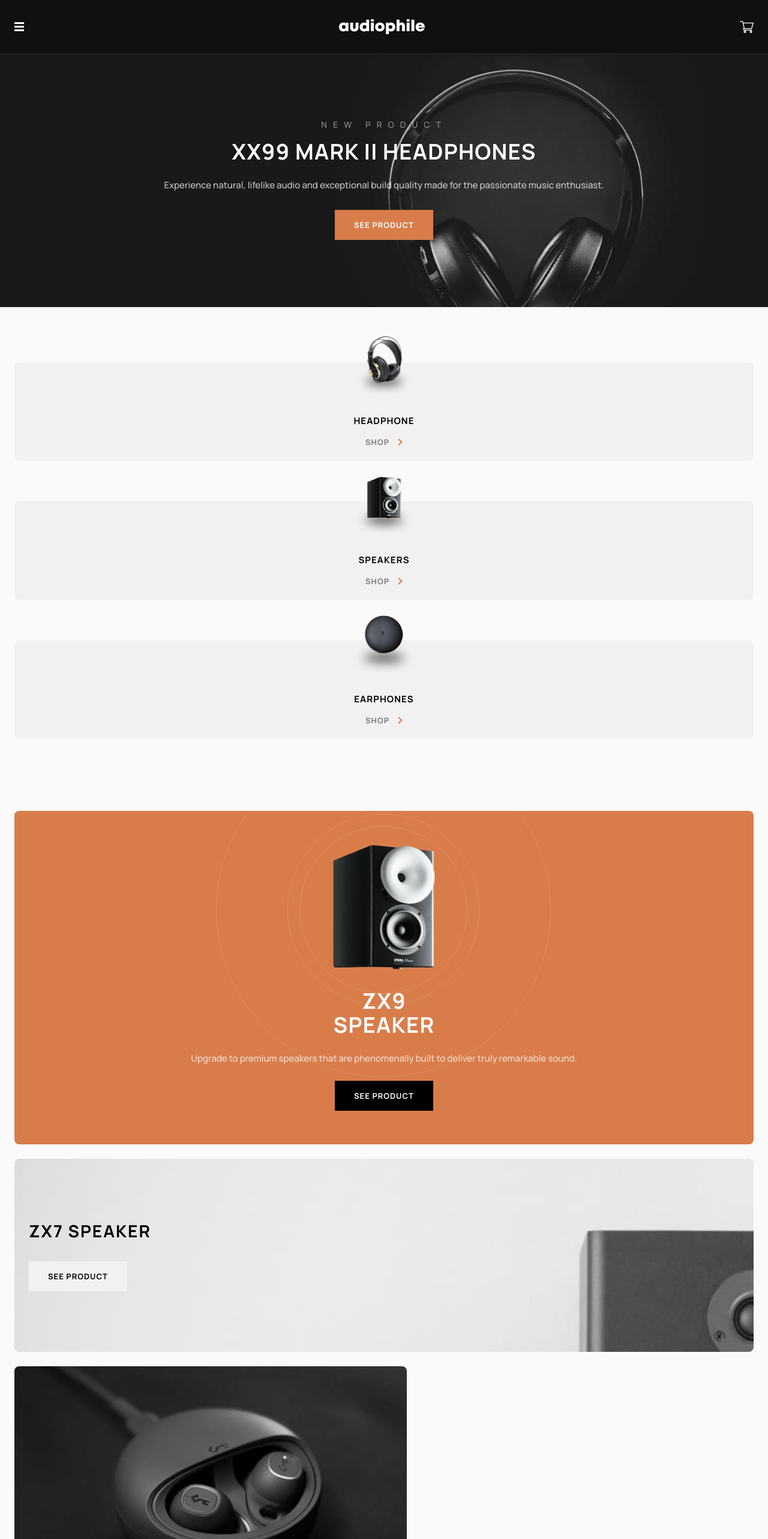
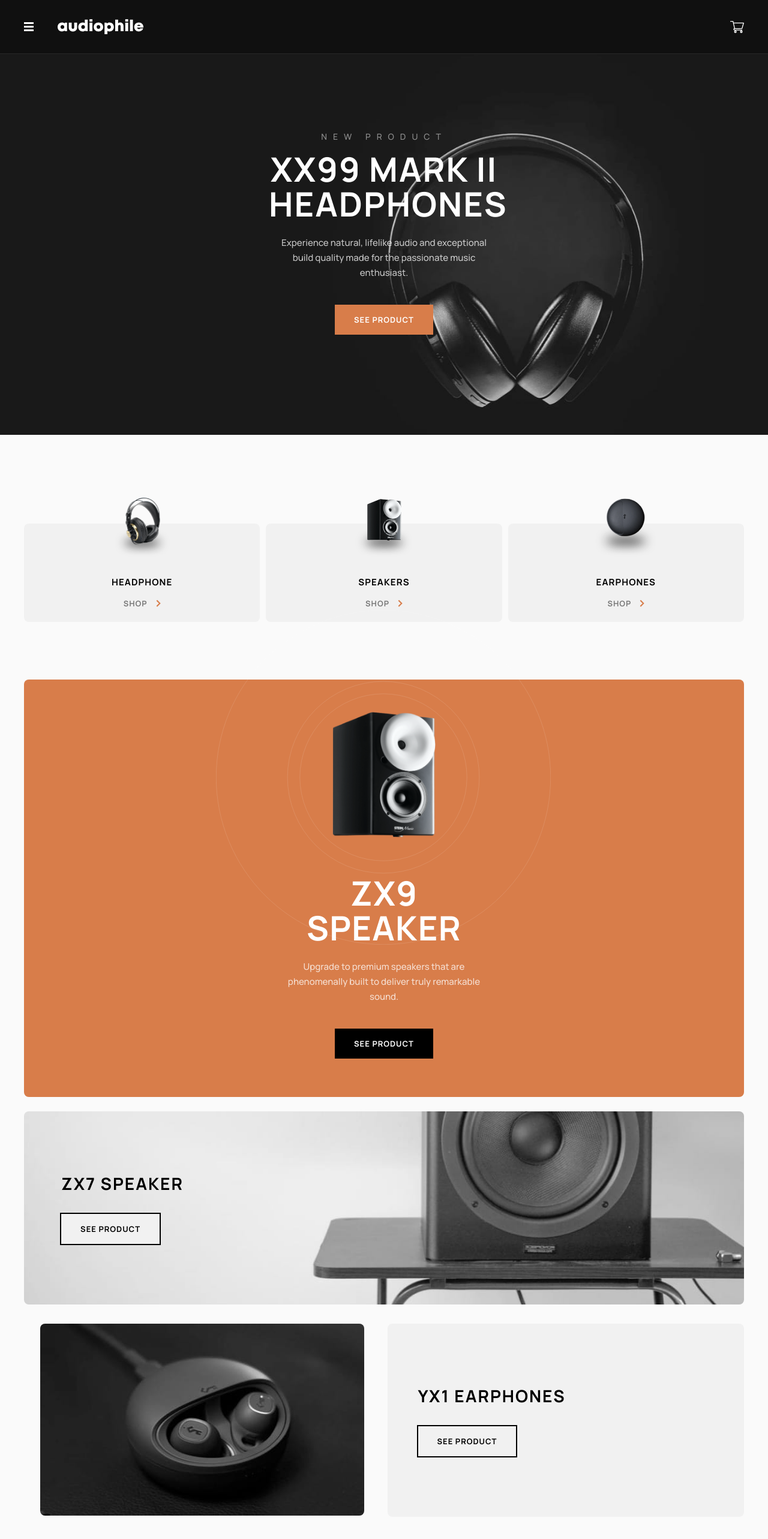
Before and after one commit to nishanth1596/audiophile-ecommerce-website, a React (Vite) app: page / in a window 1280 px wide. Shown: the top 2566 px of the page at 60% size. Built offline with nearby package versions, Linux system fonts and the light colour scheme.

Commit message:
feat: improved responsiveness for header, heroSection, main and gallery section

```diff
--- a/src/feature/Product/ProductShowcase.tsx
+++ b/src/feature/Product/ProductShowcase.tsx
@@ -1,23 +1,43 @@
 import SeeProductNavLink from "../../ui/SeeProductNavLink";
 
+import patternCircles from "/assets/home/desktop/pattern-circles.svg";
+import GallerySection from "../../ui/GallerySection";
+
+// ZX9 Speaker Images
 import zx9SpeakerMobileImg from "/assets/home/mobile/image-speaker-zx9.png";
-import patternCircles from "/assets/home/desktop/pattern-circles.svg";
+import zx9SpeakerTabletImg from "/assets/home/tablet/image-speaker-zx9.png";
+import zx9SpeakerDesktopImg from "/assets/home/desktop/image-speaker-zx9.png";
+
+// YX1 Earphones Images
 import earphonesMobileImg from "/assets/home/mobile/image-earphones-yx1.jpg";
-import GallerySection from "../../ui/GallerySection";
+import earphonesTabletImg from "/assets/home/tablet/image-earphones-yx1.jpg";
+import earphonesDesktopImg from "/assets/home/desktop/image-earphones-yx1.jpg";
 
 function ProductShowcase() {
   return (
     <>
       <GallerySection mobile={false} />
 
-      <section className="mx-6 mt-[7.5rem]">
-        <article className="bg-PrimaryColor flex flex-col items-center rounded-lg py-14 text-center">
+      <section className="mx-6 mt-[7.5rem] sm:mx-10 sm:mt-24">
+        <article className="bg-PrimaryColor flex flex-col items-center rounded-lg py-14 text-center sm:pt-[54px] sm:pb-16">
           <div className="relative w-[10.75rem]">
+            <picture>
+              <source srcSet={zx9SpeakerMobileImg} media="(max-width:767px)" />
+              <source
+                srcSet={zx9SpeakerTabletImg}
+                media="(min-width:767px) and (max-width:1023px)"
+              />
+              <source
+                srcSet={zx9SpeakerDesktopImg}
+                media="(min-width:1024px)"
+              />
+
               <img
                 src={zx9SpeakerMobileImg}
                 alt="ZX9 Speaker"
                 className="w-full"
               />
+            </picture>
             <img
               src={patternCircles}
               alt=""
@@ -25,11 +45,11 @@ function ProductShowcase() {
             />
           </div>
 
-          <h3 className="text-White mt-8 px-6 text-4xl leading-10 font-bold tracking-[1.29px] uppercase">
+          <h3 className="text-White mt-8 px-6 text-4xl leading-10 font-bold tracking-[1.29px] uppercase sm:mt-16 sm:text-[3.5rem] sm:leading-[3.63rem]">
             Zx9 <span className="block">speaker</span>
           </h3>
 
-          <p className="text-White mt-6 mb-6 px-6">
+          <p className="text-White mt-6 mb-6 px-6 sm:mb-10 sm:max-w-96">
             Upgrade to premium speakers that are phenomenally built to deliver
             truly remarkable sound.
           </p>
@@ -42,30 +62,38 @@ function ProductShowcase() {
           />
         </article>
 
-        <article className="bg-LightGray speakerBackgroundImg mt-6 rounded-lg px-6 py-[6.31rem]">
+        <article className="bg-LightGray speakerBackgroundImg mt-6 rounded-lg px-6 py-[6.31rem] sm:px-[3.88rem]">
           <h4 className="mb-8">ZX7 speaker</h4>
           <SeeProductNavLink
             navigateTo="/speakers/5/zx7-speaker"
             backgroundColor=" #f1f1f1"
             textColor="#000"
-            isBorderRequired={false}
+            isBorderRequired={true}
           />
         </article>
 
-        <article className="mt-6">
+        <article className="mt-6 sm:mt-8 sm:grid sm:grid-cols-2 sm:gap-[11px]">
+          <picture>
+            <source srcSet={earphonesMobileImg} media="(max-width:767px)" />
+            <source
+              srcSet={earphonesTabletImg}
+              media="(min-width:767px) and (max-width:1023px)"
+            />
+            <source srcSet={earphonesDesktopImg} media="(min-width:1024px)" />
             <img
               src={earphonesMobileImg}
               alt="YX1 Earphone with charger connected in a black background"
-            className="rounded-lg"
+              className="mx-auto rounded-lg"
             />
+          </picture>
 
-          <div className="bg-LightGray mt-6 rounded-lg px-6 py-10">
+          <div className="bg-LightGray mt-6 rounded-lg px-6 py-10 sm:mt-0 sm:py-[6.31rem] sm:pl-[51px]">
             <h4 className="mb-8">yx1 Earphones</h4>
             <SeeProductNavLink
               backgroundColor="#f1f1f1"
               navigateTo="/earphones/1/yx1-earphones"
               textColor="#000"
-              isBorderRequired={false}
+              isBorderRequired={true}
             />
           </div>
         </article>
--- a/src/index.css
+++ b/src/index.css
@@ -74,10 +74,20 @@
   background-position: center bottom;
 }
 
+.speakerBackgroundImg {
+  background-image: url("/assets/home/mobile/image-speaker-zx7.jpg");
+  background-repeat: no-repeat;
+  background-size: cover;
+  background-position: top;
+}
+
 @media (min-width: 768px) {
   .headphoneBackgroundImg {
     background-image: url("/assets/home/tablet/image-header.jpg");
-    background-position: center;
+  }
+
+  .speakerBackgroundImg {
+    background-image: url("/assets/home/tablet/image-speaker-zx7.jpg");
   }
 }
 
@@ -86,11 +96,8 @@
     background-image: url("/assets/home/desktop/image-hero.jpg");
     background-position: center;
   }
+
+  .speakerBackgroundImg {
+    background-image: url("/assets/home/desktop/image-speaker-zx7.jpg");
+  }
 }
-
-.speakerBackgroundImg {
-  background-image: url("/assets/home/mobile/image-speaker-zx7.jpg");
-  background-repeat: no-repeat;
-  background-size: cover;
-  background-position: top;
-}
--- a/src/ui/GallerySection.tsx
+++ b/src/ui/GallerySection.tsx
@@ -1,32 +1,35 @@
 import GalleryCategoryCard from "./GalleryCategoryCard";
 
-import headphoneImg from "/assets/shared/desktop/image-category-thumbnail-headphones.png";
-import speakerMobileImg from "/assets/shared/desktop/image-category-thumbnail-speakers.png";
-import earphonesMobileImg from "/assets/shared/desktop/image-category-thumbnail-earphones.png";
+import headphoneThumbnailImg from "/assets/shared/desktop/image-category-thumbnail-headphones.png";
+import speakerThumbnailImg from "/assets/shared/desktop/image-category-thumbnail-speakers.png";
+import earphonesThumbnailImg from "/assets/shared/desktop/image-category-thumbnail-earphones.png";
 
 type GallerySectionProp = {
   setIsMenuOpen?: (value: false) => void;
+  mobile: boolean;
 };
 
-function GallerySection({ setIsMenuOpen }: GallerySectionProp) {
+function GallerySection({ setIsMenuOpen, mobile }: GallerySectionProp) {
   return (
-    <section className="mx-6 mt-[5.75rem] space-y-[4.25rem]">
+    <section
+      className={`mx-6 mt-[5.75rem] ${mobile ? "space-y-[4.25rem] sm:hidden" : "hidden sm:mx-10 sm:mt-[148px] sm:grid sm:grid-cols-3 sm:gap-x-2.5"}`}
+    >
       <GalleryCategoryCard
-        image={headphoneImg}
+        image={headphoneThumbnailImg}
         title="Headphone"
         navigateTo="/headphones"
         setIsMenuOpen={setIsMenuOpen}
       />
 
       <GalleryCategoryCard
-        image={speakerMobileImg}
+        image={speakerThumbnailImg}
         title="speakers"
         navigateTo="/speakers"
         setIsMenuOpen={setIsMenuOpen}
       />
 
       <GalleryCategoryCard
-        image={earphonesMobileImg}
+        image={earphonesThumbnailImg}
         title="earphones"
         navigateTo="/earphones"
         setIsMenuOpen={setIsMenuOpen}
--- a/src/ui/Header.tsx
+++ b/src/ui/Header.tsx
@@ -52,8 +52,9 @@ function Header() {
 
   return (
     <>
-      <header className="bg-Black text-White border-b-White/10 border-b-[1px] px-6 py-8">
-        <div className="flex justify-between">
+      <header className="bg-Black text-White border-b-White/10 border-b-[1px] px-6 py-8 md:px-10">
+        <div className="flex items-center justify-between">
+          <div className="flex items-center gap-20 sm:gap-10">
             <button
               onClick={handleShowMenu}
               aria-label={
@@ -74,6 +75,7 @@ function Header() {
             )}
 
             <Logo />
+          </div>
           <button className="relative" onClick={handleShowCart}>
             <svg
               width="23"
--- a/src/ui/HeroSection.tsx
+++ b/src/ui/HeroSection.tsx
@@ -2,12 +2,13 @@ import SeeProductNavLink from "./SeeProductNavLink";
 
 function HeroSection() {
   return (
-    <section className="text-White headphoneBackgroundImg px-6 pt-[6.75rem] pb-28 text-center">
+    <section className="text-White headphoneBackgroundImg px-6 pt-[6.75rem] pb-28 text-center sm:pt-32 sm:pb-[167px]">
+      <div className="mx-auto sm:max-w-96">
         <p className="Overline opacity-50">New product</p>
-      <h1 className="mt-4 text-4xl leading-10 font-bold tracking-[1.29px] uppercase">
+        <h1 className="mt-4 text-4xl leading-10 font-bold tracking-[1.29px] uppercase sm:text-[3.5rem] sm:leading-[3.63rem] sm:tracking-[2px]">
           XX99 Mark II Headphones
         </h1>
-      <p className="mt-6 mb-7 text-[0.94rem] leading-[1.56rem] font-medium opacity-75">
+        <p className="mt-6 mb-7 text-[0.94rem] leading-[1.56rem] font-medium opacity-75 sm:mb-10 sm:px-5">
           Experience natural, lifelike audio and exceptional build quality made
           for the passionate music enthusiast.
         </p>
@@ -18,6 +19,7 @@ function HeroSection() {
           textColor="#fff"
           navigateTo="/headphones/4/xx99-mark-two-headphones"
         />
+      </div>
     </section>
   );
 }
--- a/src/ui/Main.tsx
+++ b/src/ui/Main.tsx
@@ -6,7 +6,7 @@ function Main() {
   return (
     <main className="">
       <Outlet />
-      <GallerySection />
+      <GallerySection mobile={true} />
       <AboutUsSection />
     </main>
   );
```
Lines whose indentation alone changed are shown as unchanged.
